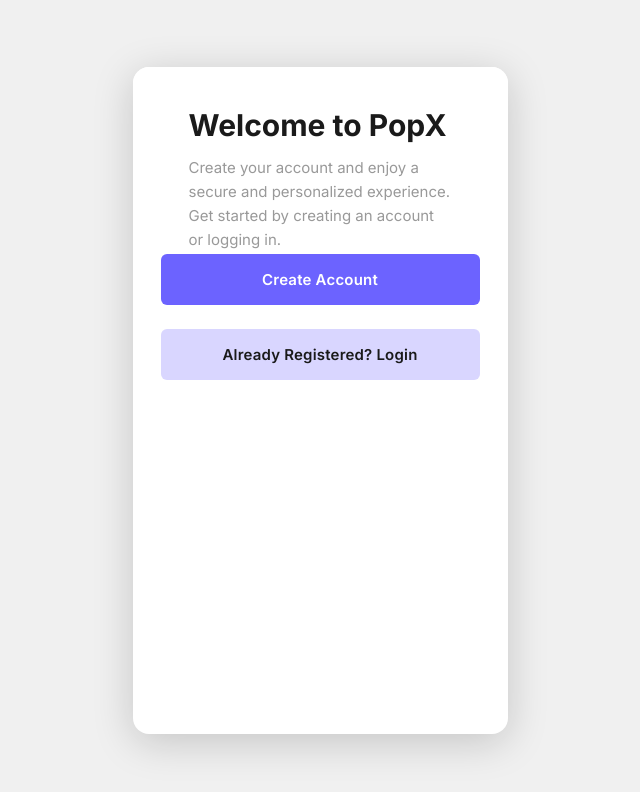
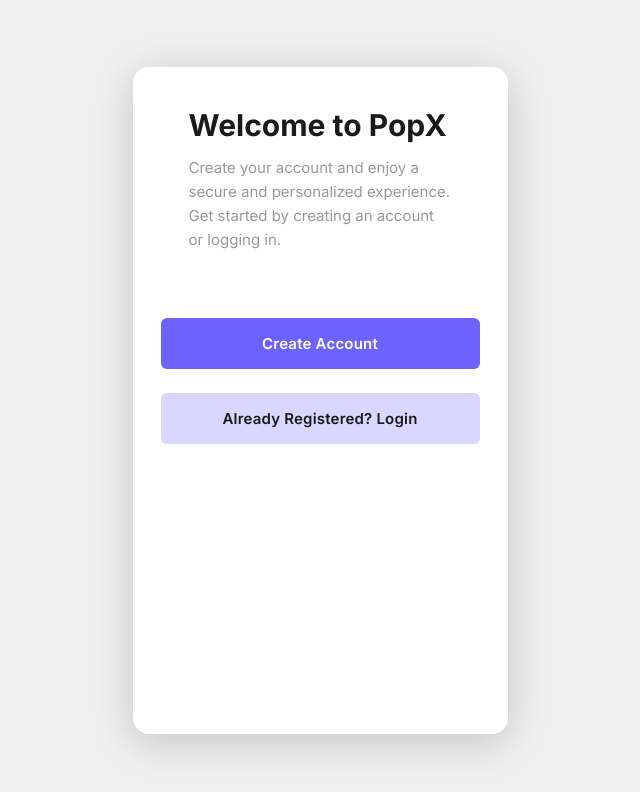
Before and after one commit to Saitejagara/popx-app, a React (Vite) app: page / in a window 1280 px wide. Shown: the top 792 px of the page, without its empty margins (320-960 px from the left). Built offline with nearby package versions, Linux system fonts and the light colour scheme.

Commit message:
Initial commit - PopX app

```diff
--- a/src/pages/WelcomePage.jsx
+++ b/src/pages/WelcomePage.jsx
@@ -22,7 +22,7 @@
   subtitle: {
     fontSize: 15,
     color: COLORS.textSecondary,
-    margin: '0 0 24px',
+    margin: '0 0 16px',
     lineHeight: 1.6,
     maxWidth: 320,
   },
@@ -30,10 +30,10 @@
     display: 'flex',
     flexDirection: 'column',
     alignItems: 'flex-start',
-    justifyContent: 'center',
+    justifyContent: 'flex-end',
     flex: 1,
     textAlign: 'left',
-    paddingBottom: 80,
+    paddingBottom: 160,
     paddingLeft: 28,
     paddingRight: 28,
   },
@@ -41,7 +41,7 @@
     position: 'absolute',
     left: 28,
     right: 28,
-    bottom: 24,
+    bottom: 32,
     display: 'flex',
     flexDirection: 'column',
     gap: 12,
```
